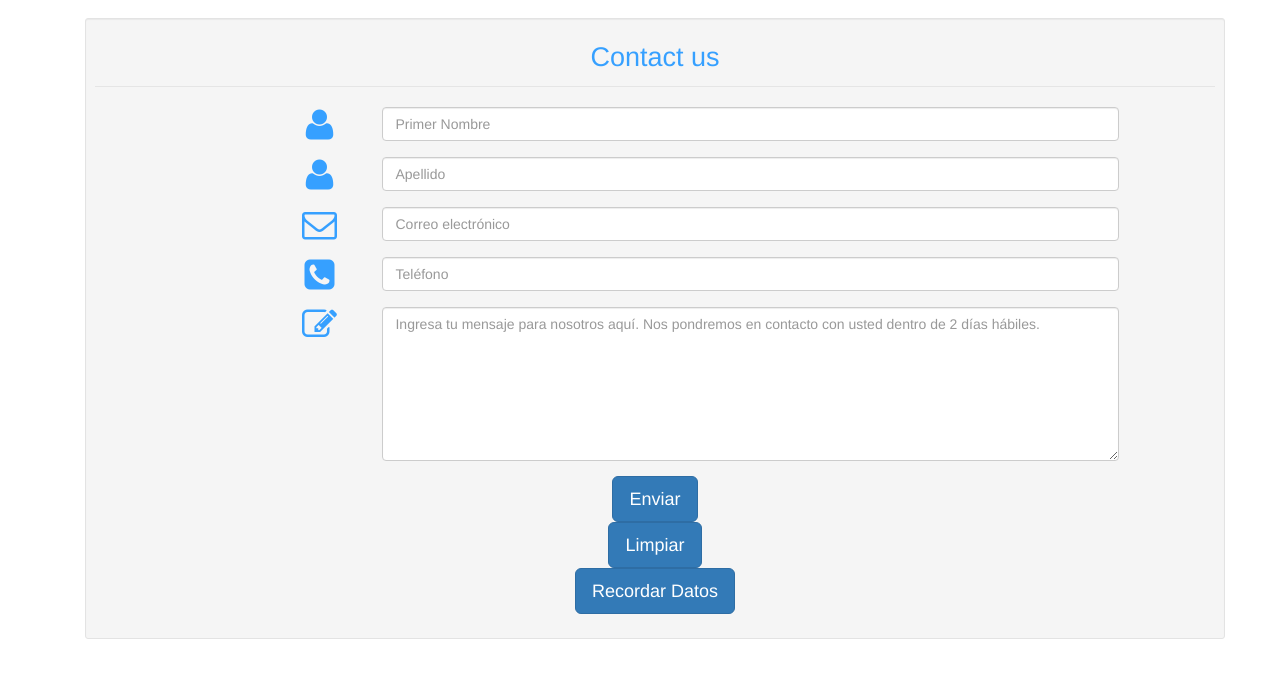
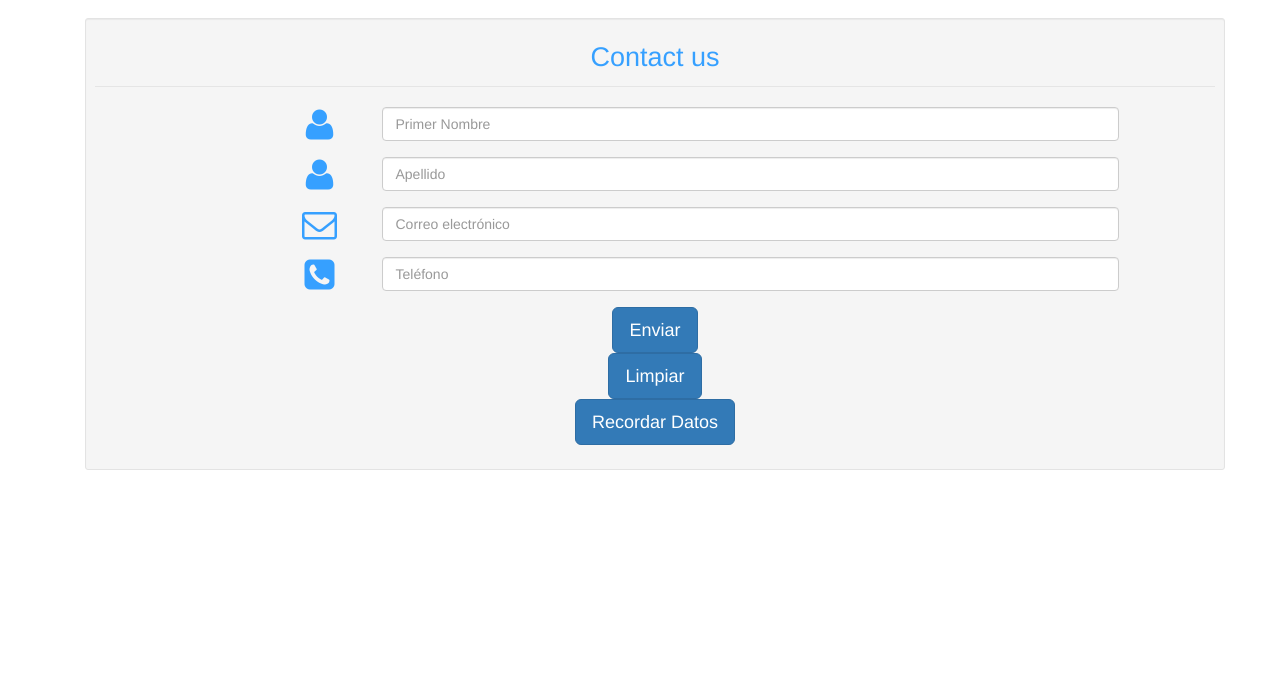
Before and after one commit to DALA1036664085/DALA-FinalTallerHS, a plain HTML site: page ContactForm/ContactForm/index.html in a window 1280 px wide. Shown: the part 102-780 px from the top of the page. Drawn offline with Linux system fonts and the light colour scheme.

Commit message:
RF-0004 Eliminar Comentario

```diff
--- a/ContactForm/ContactForm/index.html
+++ b/ContactForm/ContactForm/index.html
@@ -55,12 +55,7 @@
                             </div>
                         </div>
 
-                        <div class="form-group">
-                            <span class="col-md-1 col-md-offset-2 text-center"><i class="fa fa-pencil-square-o bigicon"></i></span>
-                            <div class="col-md-8">
-                                <textarea class="form-control" id="message" name="message" placeholder="Ingresa tu mensaje para nosotros aquí. Nos pondremos en contacto con usted dentro de 2 días hábiles." rows="7"></textarea>
-                            </div>
-                        </div>
+
 
                         <div class="form-group">
                             <div class="col-md-12 text-center">
```
